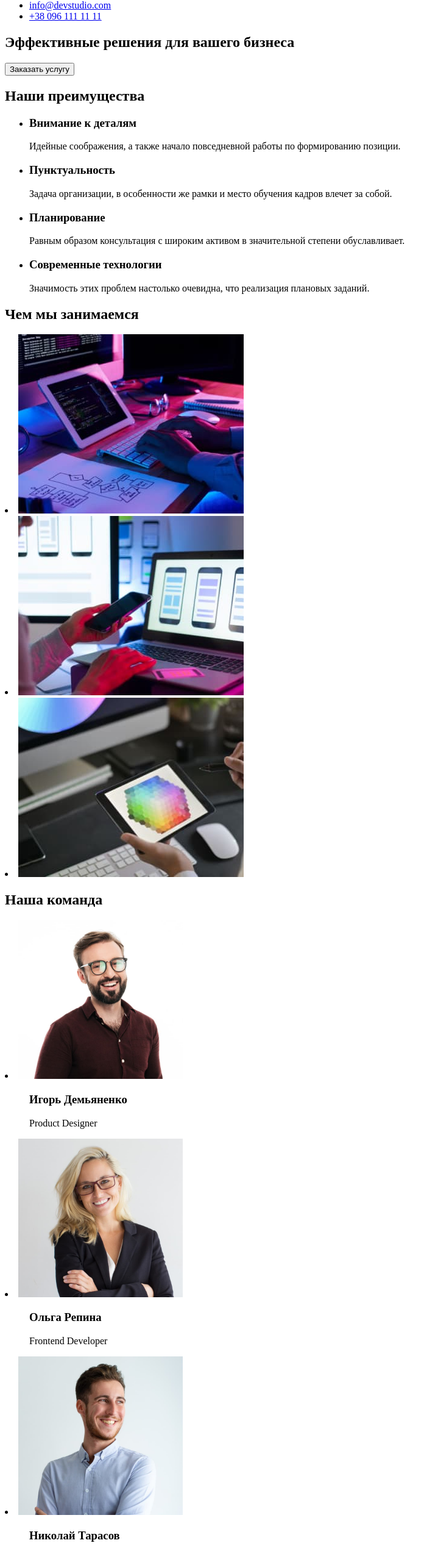
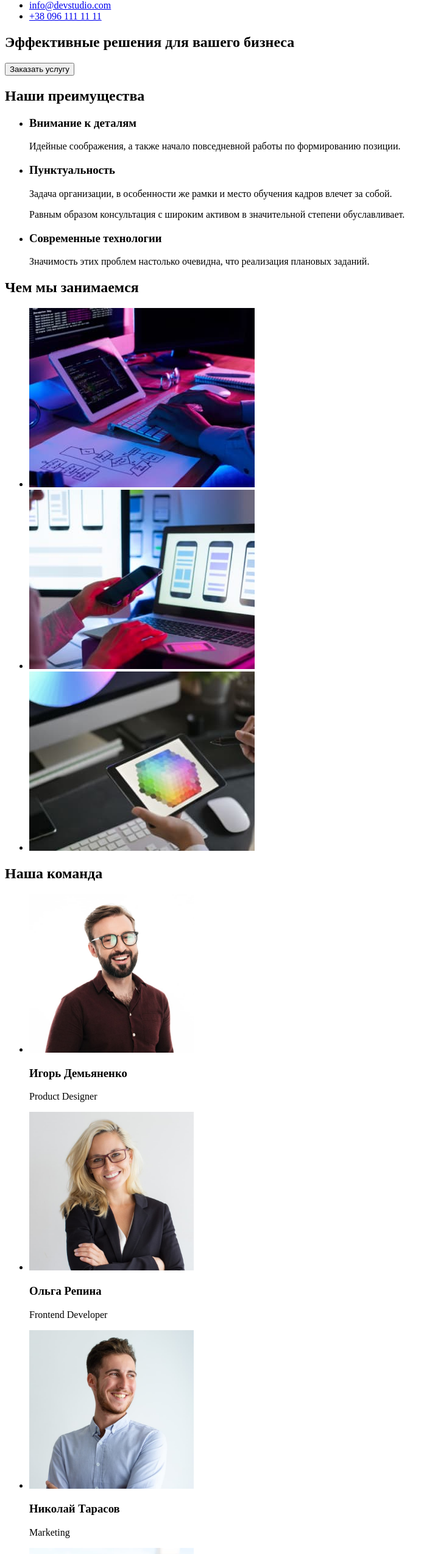
Before and after one commit to liaazk/goit-markup-hw-01, a plain HTML site: page index.html in a window 1280 px wide. Shown: the part 112-2660 px from the top of the page at 61% size, without its empty margins (0-719 px from the left). Drawn offline with Linux system fonts and the light colour scheme.

Commit message:
update index html

```diff
--- a/index.html
+++ b/index.html
@@ -5,46 +5,40 @@
     <meta http-equiv="X-UA-Compatible" content="IE=edge">
     <meta name="viewport" content="width=device-width, initial-scale=1.0">
     <title>WebStudio</title>
-    <style>
-        table,
-        th,
-        td {
-            border: 1px solid black;
-            border-collapse: collapse;
-        }
-    </style>
+
 </head>
 <body>
     <header class="header">
-       <a href="Webstudio">WebStudio
-        </a>
         <nav>
+            <a href="#">WebStudio
+            </a>
              <ul><li><a href="#">Студия </a></li>
               <li><a href="#">Портфолио </a></li>
               <li><a href="#">Контакты </a></li></ul>
         </nav>
-        <div>
          <ul> <li><a href="info@devstudio.com">info@devstudio.com</a></li>
            <li> <a href="tel:+38 096 111 11 11">+38 096 111 11 11</a></li></ul>
-        </div>
     </header>
     <main>
-        <section class="plans">
+        <section class="hero">
             <h1>Эффективные решения
                 для вашего бизнеса</h1>
-                    <button>Заказать услугу</button>
-                        <h2>Наши преимущества</h2>
+                    <button type="button">Заказать услугу</button>
+        </section>
+<section>
+                       <h2>Наши преимущества</h2>
 
-                         <ul><li><h3>Внимание к деталям</h3></li> </ul>
-                       <ul><p>Идейные соображения, а также начало повседневной работы по формированию позиции.</p></ul>
-                        <ul><li><h3>Пунктуальность</h3></li> </ul>
-                        <ul><p>Задача организации, в особенности же рамки и место обучения кадров влечет за собой.</p></ul>
-                        <ul><li><h3>Планирование</h3></li> </ul>
-                        <ul><p>Равным образом консультация с широким активом в значительной степени обуславливает.</p></ul>
-                        <ul><li><h3>Современные технологии</h3></li> </ul>
-                        <ul><p>Значимость этих проблем настолько очевидна, что реализация плановых заданий.</p></ul>
+                         <ul><li><h3>Внимание к деталям</h3></li>
+                       <p>Идейные соображения, а также начало повседневной работы по формированию позиции.</p>
+                        <li><h3>Пунктуальность</h3></li>
+                        <p>Задача организации, в особенности же рамки и место обучения кадров влечет за собой.</p>
+                        <p>Равным образом консультация с широким активом в значительной степени обуславливает.</p>
+                        <li><h3>Современные технологии</h3></li>
+                        <p>Значимость этих проблем настолько очевидна, что реализация плановых заданий.</p></ul>
+</section>
+<section>
                          <h2>Чем мы занимаемся</h2>
-                         <div>
+                        <ul>
                           <li><img src="/images/img.jpg"
                             alt="Image example"
                             width="370"></li>
@@ -54,39 +48,49 @@
                                 <li><img src="/images/img3.jpg"
                                 alt="Image example"
                                 width="370"></li>
+                            </ul>
+                            </section>
+                            <section>
                          <h2>Наша команда</h2>
+                         <ul>
                                 <li><img src="/images/img 11.jpg"
                                     alt="Image example"
-                                    width="270"></li>
-                                   <ul><h3> Игорь Демьяненко  </h3>
-                                   <p> Product Designer</p> </ul>
+                                    width="270">
+                                   <h3> Игорь Демьяненко  </h3>
+                                <p><lang="en"> Product Designer</lang></p>
+                                </li>
                                     <li><img src="/images/img6.jpg"
                                         alt="Image example"
-                                        width="270"></li>
-                                        <ul><h3> Ольга Репина </h3>
-                                            <p> Frontend Developer</p> </ul>
+                                        width="270">
+                                        <h3> Ольга Репина </h3>
+                                            <p><lang="en"> Frontend Developer</lang></p></li>
                                     <li><img src="/images/img 13.jpg"
                                                 alt="Image example"
-                                                width="270"></li>
-                                                <ul><h3> Николай Тарасов</h3>
-                                                    <p> Marketing</p> </ul>
+                                                width="270">
+                                               <h3> Николай Тарасов</h3>
+                                                    <p><lang="en"> Marketing</lang></p>
+                                                    </li>
+
                                   <li><img src="/images/img 12.jpg"
                                                         alt="Image example"
-                                                        width="270"></li>
-                                                        <ul><h3>Михаил Ермаков </h3>
-                                                            <p>UI Designer </p> </ul>
+                                                        width="270">
+                                            <h3>Михаил Ермаков </h3>
+                                                            <p><lang="en">UI Designer </lang></p>
+                                                            </li>
+                         </ul>
                 </main>
                 <footer class="footer">
-                    <a href="Webstudio">WebStudio
+                    <a href="#">WebStudio
                      </a>
-                <address >
+                <address>
                     <ul>
                       <li><a href="https://bit.ly/3pXMvUd" target="_blank" rel="noopener noreferrer">г. Киев, пр-т
                           Леси Украинки, 26</a> </li>
                       <li><a class="link" href="mailto:info@devstudio.com">info@example.com</a> </li>
                       <li><a href="tel:+3809981111111">+38 099 111 11 11</a> </li>
                     </ul>
+                </address>
                 </footer>
-                  </address>
+
 </body>
 </html>
```
